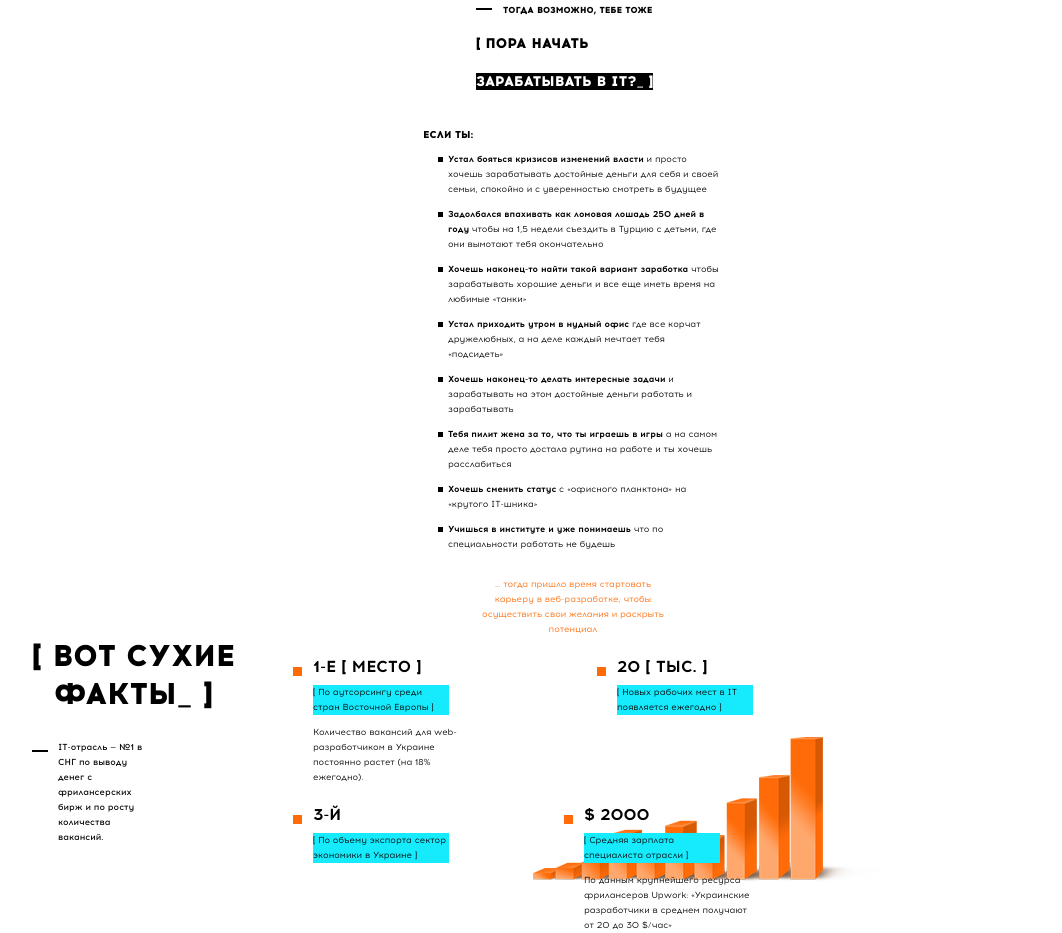
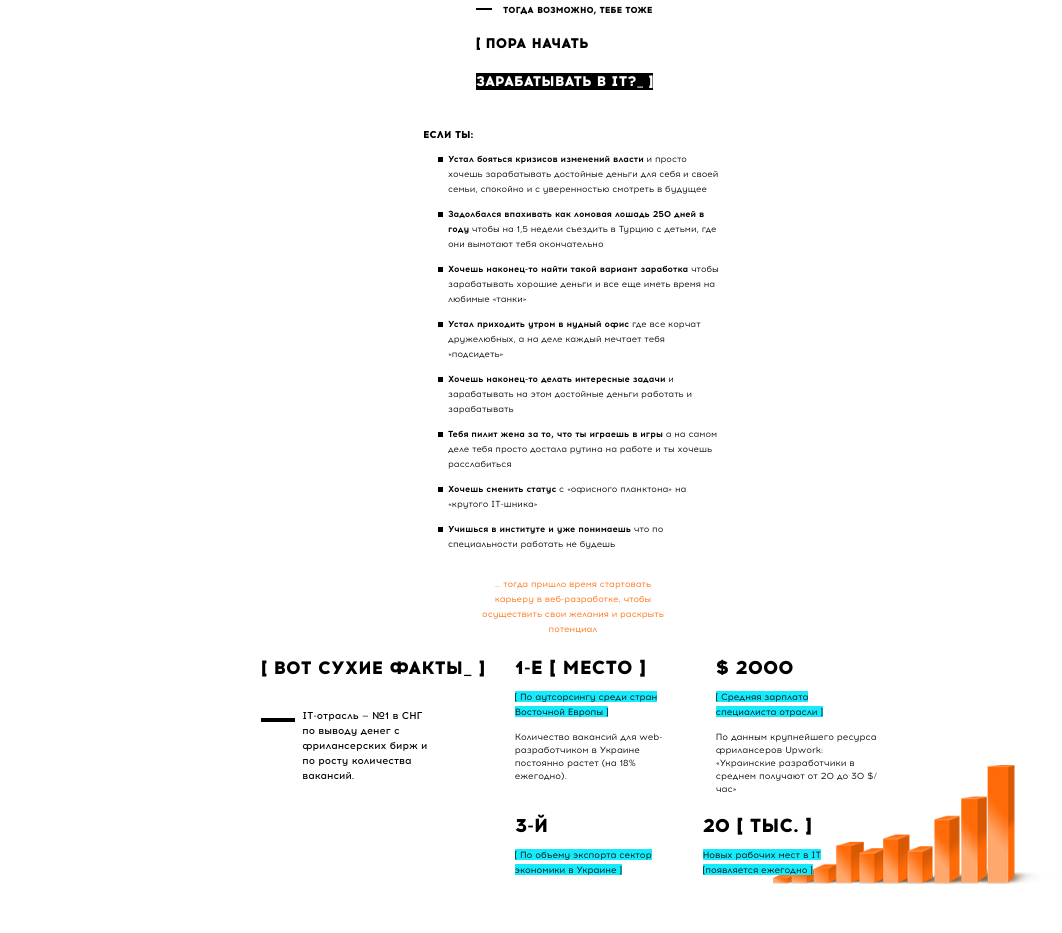
Before and after one commit to Gani4ka/hackathon-07.07.18, a website: page src/index.html in a window 1280 px wide. Shown: the part 762-1695 px from the top of the page, without its empty margins (67-1129 px from the left). After the commit the page ends 1648 px from the top, so only its background shows below. Drawn offline with nearby package versions, Linux system fonts and the light colour scheme; files that its build step writes are made by us from their sources.

Commit message:
facts need fix center

```diff
--- a/src/html/facts-section.html
+++ b/src/html/facts-section.html
@@ -5,22 +5,22 @@
   <p class="facts-section__discr">IT-отрасль — №1 в СНГ по выводу денег с фрилансерских бирж и по росту количества вакансий.</p>
 </div>
   <ul class="facts-section__list">
-    <li class="facts-section__item facts-section-fact">
+    <li class="facts-section__item facts-section-fact facts-section-fact--first">
       <h3 class="facts-section-fact__name">1-е [ Место ]</h3>
-      <p class="facts-section-fact__text facts-section-fact__text--select">[ По аутсорсингу среди стран Восточной Европы ]</p>
+      <p class="facts-section-fact__text facts-section-fact__text--select"><span>[ По аутсорсингу среди стран </span><span>Восточной Европы ]</span></p>
       <p class="facts-section-fact__text facts-section-fact__text--common">Количество вакансий для web-разработчиком в Украине постоянно растет (на 18% ежегодно).</p>
     </li>
-    <li class="facts-section__item facts-section-fact">
+    <li class="facts-section__item facts-section-fact facts-section-fact--twenty">
       <h3 class="facts-section-fact__name">20 [ тыс. ]</h3>
-      <p class="facts-section-fact__text facts-section-fact__text--select">[ Новых рабочих мест в IT появляется ежегодно ]</p>
+      <p class="facts-section-fact__text facts-section-fact__text--select"><span> Новых рабочих мест в IT [</span><span>появляется ежегодно ]</span></p>
     </li>
-    <li class="facts-section__item facts-section-fact">
+    <li class="facts-section__item facts-section-fact facts-section-fact--third">
       <h3 class="facts-section-fact__name">3-й</h3>
-      <p class="facts-section-fact__text facts-section-fact__text--select">[ По объему экспорта сектор экономики в Украине ]</p>
+      <p class="facts-section-fact__text facts-section-fact__text--select"><span>[ По объему экспорта сектор </span><span>экономики в Украине ]</span></p>
     </li>
-    <li class="facts-section__item facts-section-fact">
+    <li class="facts-section__item facts-section-fact facts-section-fact--twothousand">
       <h3 class="facts-section-fact__name">$ 2000</h3>
-      <p class="facts-section-fact__text facts-section-fact__text--select">[ Средняя зарплата специалиста отрасли ]</p>
+      <p class="facts-section-fact__text facts-section-fact__text--select"><span>[ Средняя зарплата специалиста </span><span>отрасли ]</span></p>
       <p class="facts-section-fact__text facts-section-fact__text--common">По данным крупнейшего ресурса фрилансеров Upwork: «Украинские разработчики в среднем получают от 20 до 30 $/час»</p>
     </li>
   </ul>
--- a/src/scss/layout/facts-section.scss
+++ b/src/scss/layout/facts-section.scss
@@ -12,20 +12,21 @@
     @include tablet-small {
       max-width: 768px;
       display: flex;
+      align-items: baseline;
     }
 
     @include tablet-big {
       max-width: 960px;
-
     }
 
     @include desktop-small {
       max-width: 1200px;
+      display: flex;
+      justify-content: center;
     }
 
-    @include desktop-small {
+    @include desktop-big {
       max-width: 1440px;
-      // outline: 1px solid red;
     }
   }
 
@@ -33,14 +34,21 @@
     @extend %section-title;
     padding-bottom: 28px;
     text-align: center;
+    font-weight: $black;
+    @include mobile-big {
+      font-size: 18px;
+      line-height: 24px;
+    }
     @include tablet-small {
-      max-width: 180px;
+      max-width: 200px;
     }
     @include tablet-big {
-      padding-left: 81px;
-      max-width: 320px;
+      text-align: left;
+      max-width: 240px;
     }
-
+    @include desktop-big {
+      max-width: 260px;
+    }
   }
 
   &__discr {
@@ -50,12 +58,28 @@
     margin: 0 auto;
     @include mobile-big {
       max-width: 248px;
+      font-size: 14px;
+      line-height: 19.5px;
     }
     @include tablet-small {
       max-width: 112px;
+      font-size: 9px;
+      line-height: 13.46px;
     }
     @include tablet-big {
       padding-left: 21px;
+      margin: 0;
+      max-width: 139px;
+    }
+    @include desktop-small {
+      font-size: 10px;
+      line-height: 15px;
+      padding-left: 41px;
+      max-width: 169px;
+    }
+    @include desktop-big {
+      font-size: 12px;
+      line-height: 18px;
     }
   }
 
@@ -68,19 +92,29 @@
     width: 16px;
     height: 2px;
     background-color: #000000;
+    @include mobile-big {
+      width: 22px;
+      height: 3px;
+      left: -30px;
+    }
     @include tablet-big {
-      // max-width: 139px;
       left: -5px;
-
+    }
+    @include desktop-small {
+      height: 4px;
+      width: 34px;
+      left: 0px;
     }
   }
 
   &__list {
     @include flex-list;
-    max-width: 400px;
+    @include tablet-small {
+      max-width: 320px;
+      padding-left: 30px;
+    }
     @include tablet-big {
-      max-width: 500px;
-
+      max-width: 400px;
     }
 
   }
@@ -89,16 +123,45 @@
     display: none;
     @include tablet-small {
       position: absolute;
-      top: 100px;
-      left: 450px;
+      top: 112px;
+      left: 500px;
       display: block;
       z-index: -1;
+      width: 259px;
+      height: 109px;
     }
     @include tablet-big {
+      top: 80px;
       left: 600px;
+      width: 324px;
+      height: 137px;
+    }
+    @include desktop-small {
+      top: 128px;
+      left: 800px;
+      width: 289px;
+      height: 121px;
+    }
+    @include desktop-big {
+      top: 128px;
+      left: 930px;
+      width: 347px;
+      height: 146px;
     }
   }
 
+  &__title-wrapper {
+    padding-left: 60px;
+    @include tablet-big {
+      padding-left: 80px;
+    }
+    @include desktop-small {
+      padding-left: 0px;
+    }
+    @include desktop-big {
+      padding-left: 0px;
+    }
+  }
 }
 
 .facts-section-fact {
@@ -106,14 +169,31 @@
   @include mobile-big {
     padding-left: 60px;
   }
+  @include tablet-small {
+    padding-left: 0px;
+  }
 
   &__name {
+    font-weight: $black;
     position: relative;
     line-height: 19.14px;
     text-transform: uppercase;
-    font-size: 16px;
+    font-size: 24px;
+    line-height: 28.72px;
     padding-bottom: 9px;
     padding-top: 20px;
+    @include tablet-small {
+      font-size: 17px;
+      line-height: 20.19px;
+    }
+    @include desktop-small {
+      font-size: 19px;
+      line-height: 22.5px;
+    }
+    @include desktop-big {
+      font-size: 23px;
+      line-height: 27px;
+    }
   }
 
   &__name::after {
@@ -122,31 +202,71 @@
     position: absolute;
     top: 30px;
     left: -20px;
-    width: 9px;
-    height: 9px;
+    width: 7px;
+    height: 7px;
     background-color: $mark-warm-color;
+    @include mobile-big {
+      width: 9px;
+      height: 9px;
+    }
+    @include tablet-small {
+      display: none;
+    }
+  }
+
+  &--first {
+    @include tablet-small {
+      order: 1;
+    }
+  }
+
+  &--twenty {
+    @include tablet-small {
+      order: 4;
+    }
+    @include tablet-big {
+      padding-right: 32px;
+    }
+    @include desktop-big {
+      padding-right: 20px;
+    }
+  }
+
+  &--third {
+    @include tablet-small {
+      order: 3;
+    }
+  }
+
+  &--twothousand {
+    @include tablet-small {
+      order: 2
+    }
   }
 
   &__text {
     &--select{
-      @include inverted-colors;
       display: inline-block;
       @include tablet-small {
         max-width: 136px;
-        // display: flex;
       }
+      @include tablet-small {
+        max-width: 136px;
+        font-size: 8px;
+        line-height: 13.46px;
+      }
+      @include desktop-small {
+        font-size: 9px;
+        line-height: 15px;
+      }
+      @include desktop-small {
+        max-width: 150px;
+      }
+    }
 
-      @include tablet-big {
-        // max-width: 960px;
-      }
-
-      @include desktop-small {
-        // max-width: 1200px;
-      }
-
-      @include desktop-small {
-        // max-width: 1440px;
-      }
+    &--select span {
+      border-top: 1px solid #fff;
+      background-color: #16ebfe;;
     }
 
     &--common {
@@ -156,19 +276,20 @@
         max-width: 344px;
         @include tablet-small {
           max-width: 124px;
+          font-size: 8px;
+          line-height: 11.78px;
         }
-
         @include tablet-big {
           max-width: 169px;
-
         }
-
         @include desktop-small {
-          // max-width: 1200px;
+          font-size: 9px;
+          line-height: 13.13px;
         }
-
-        @include desktop-small {
-          // max-width: 1440px;
+        @include desktop-big {
+          // font-size: 11px;
+          // line-height: 15.75px;
+          // width: 199px;
         }
       }
     }
```
